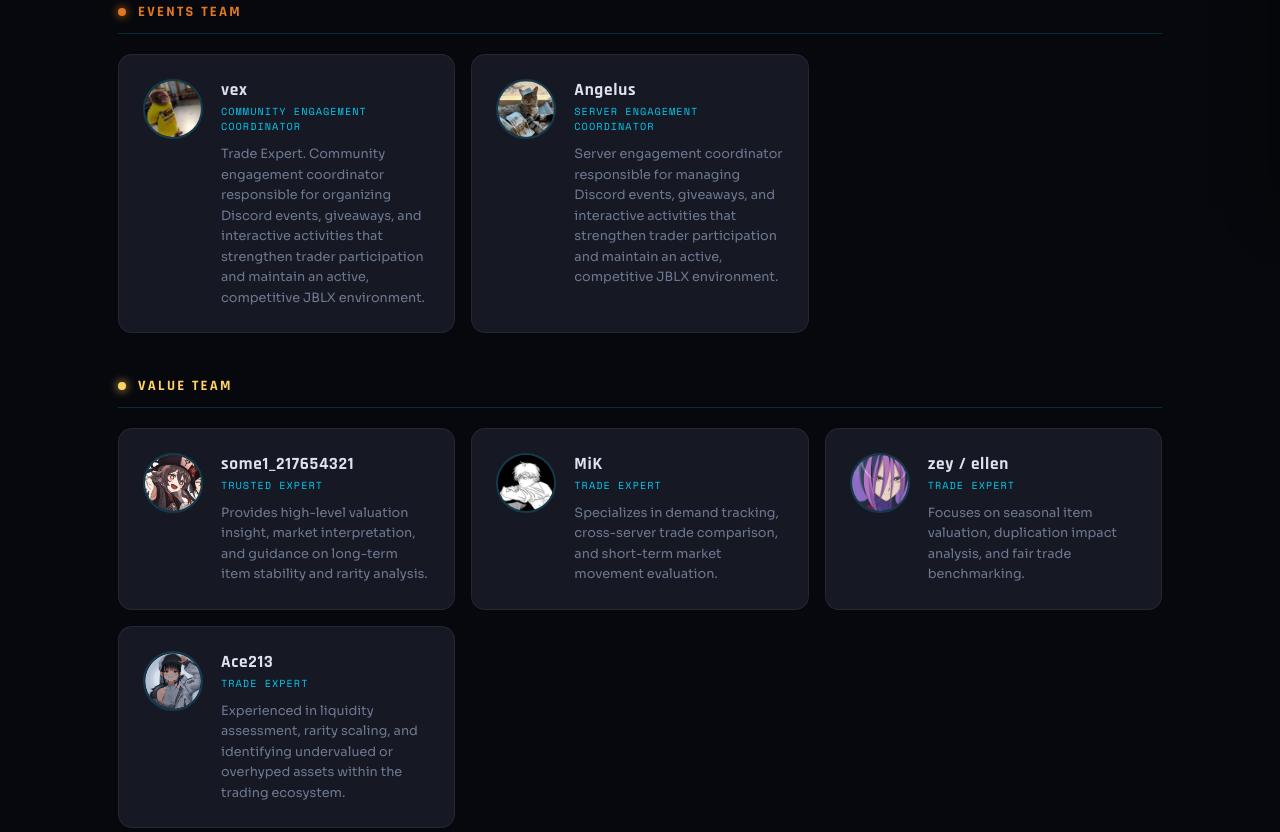
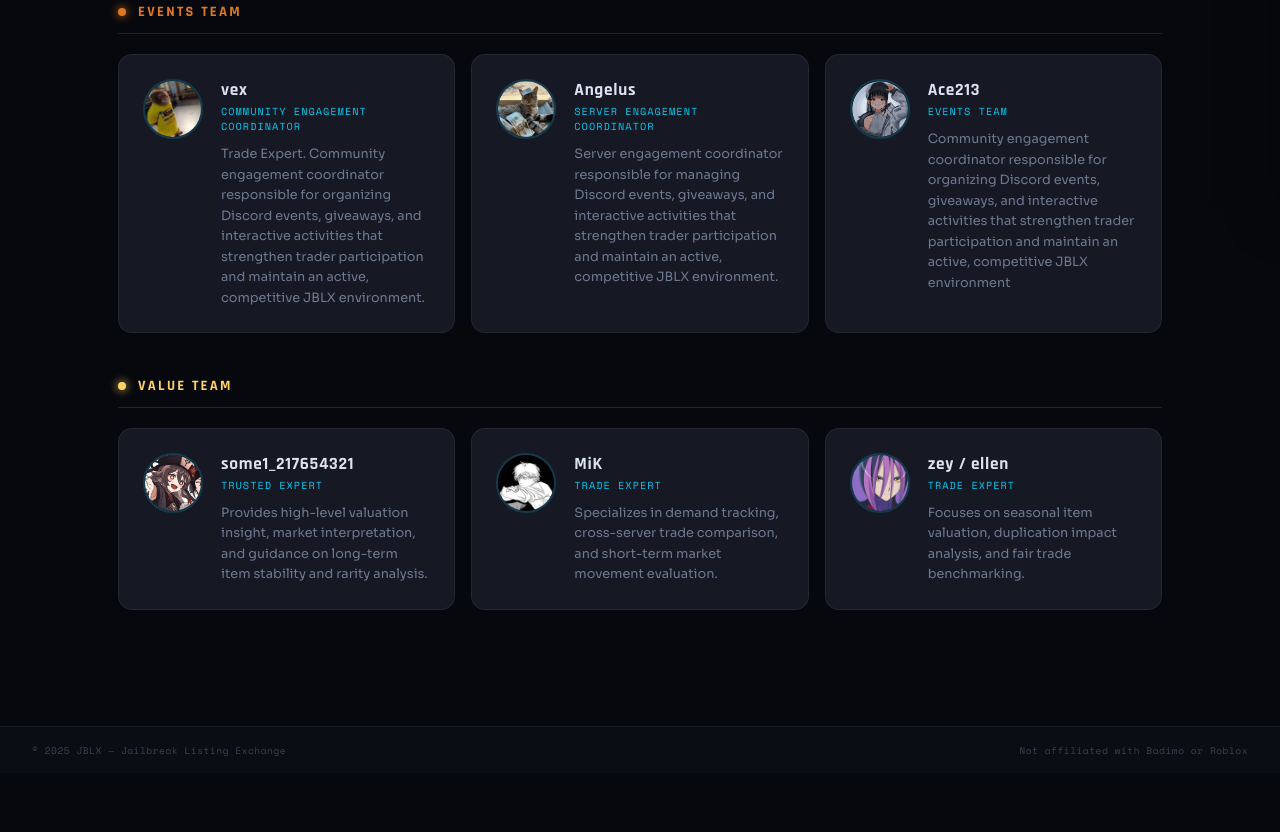
Before and after one commit to rieldevdex/projectjblx, a plain HTML site: page teams.html in a window 1280 px wide. Shown: the part 593-1425 px from the top of the page. After the commit the page ends 1366 px from the top, so only its background shows below. Drawn offline with nearby package versions, Linux system fonts and the light colour scheme.

Commit message:
fixed teams

```diff
--- a/teams.html
+++ b/teams.html
@@ -118,6 +118,17 @@
           </div>
         </div>
 
+        <div class="team-card" style="animation-delay:0.48s">
+          <div class="team-avatar">
+            <img src="assets/team-photo/ace213-photo.webp" alt="ace213">
+          </div>
+          <div class="team-info">
+            <div class="team-name">Ace213</div>
+            <div class="team-role">Events Team</div>
+            <p class="team-desc">Community engagement coordinator responsible for organizing Discord events, giveaways, and interactive activities that strengthen trader participation and maintain an active, competitive JBLX environment</p>
+          </div>
+        </div>
+
       </div>
     </section>
 
@@ -162,17 +173,6 @@
           </div>
         </div>
 
-        <div class="team-card" style="animation-delay:0.48s">
-          <div class="team-avatar">
-            <img src="assets/team-photo/ace213-photo.webp" alt="ace213">
-          </div>
-          <div class="team-info">
-            <div class="team-name">Ace213</div>
-            <div class="team-role">Trade Expert</div>
-            <p class="team-desc">Experienced in liquidity assessment, rarity scaling, and identifying undervalued or overhyped assets within the trading ecosystem.</p>
-          </div>
-        </div>
-
       </div>
     </section>
 
```
